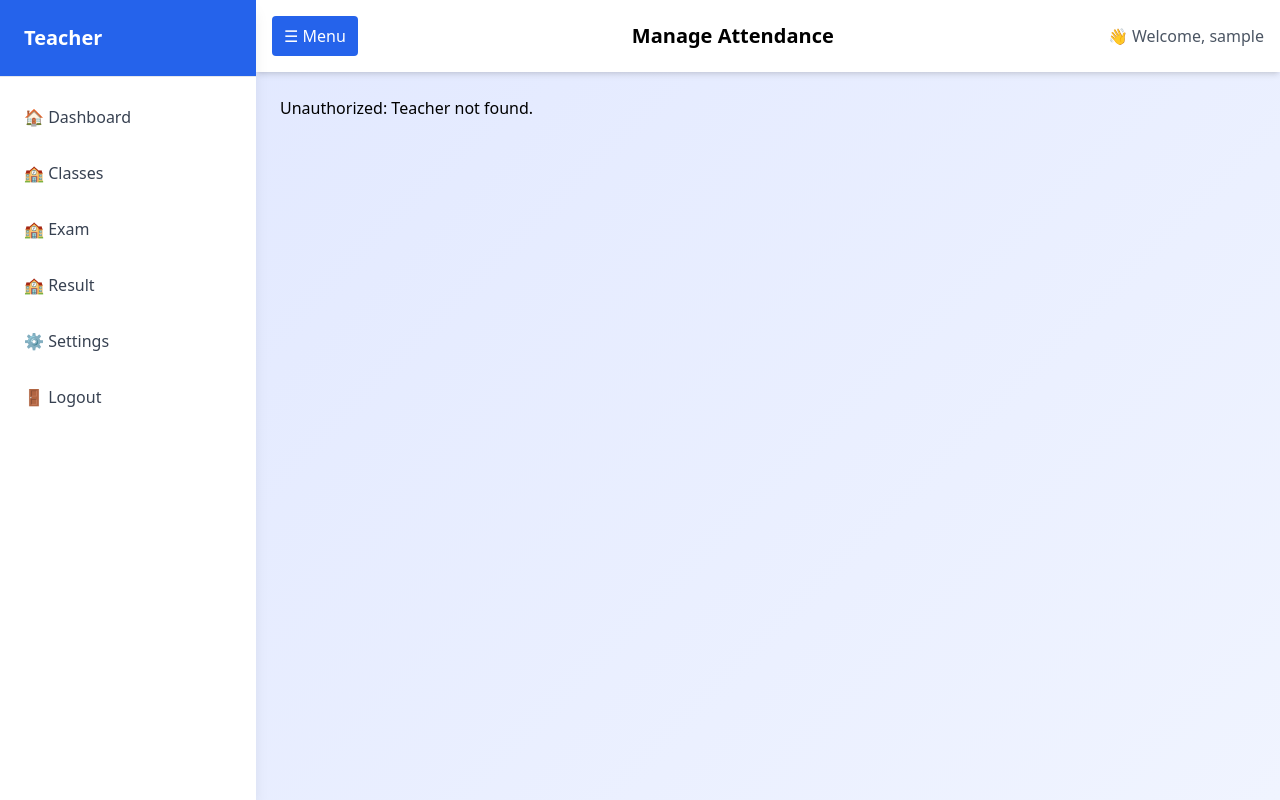
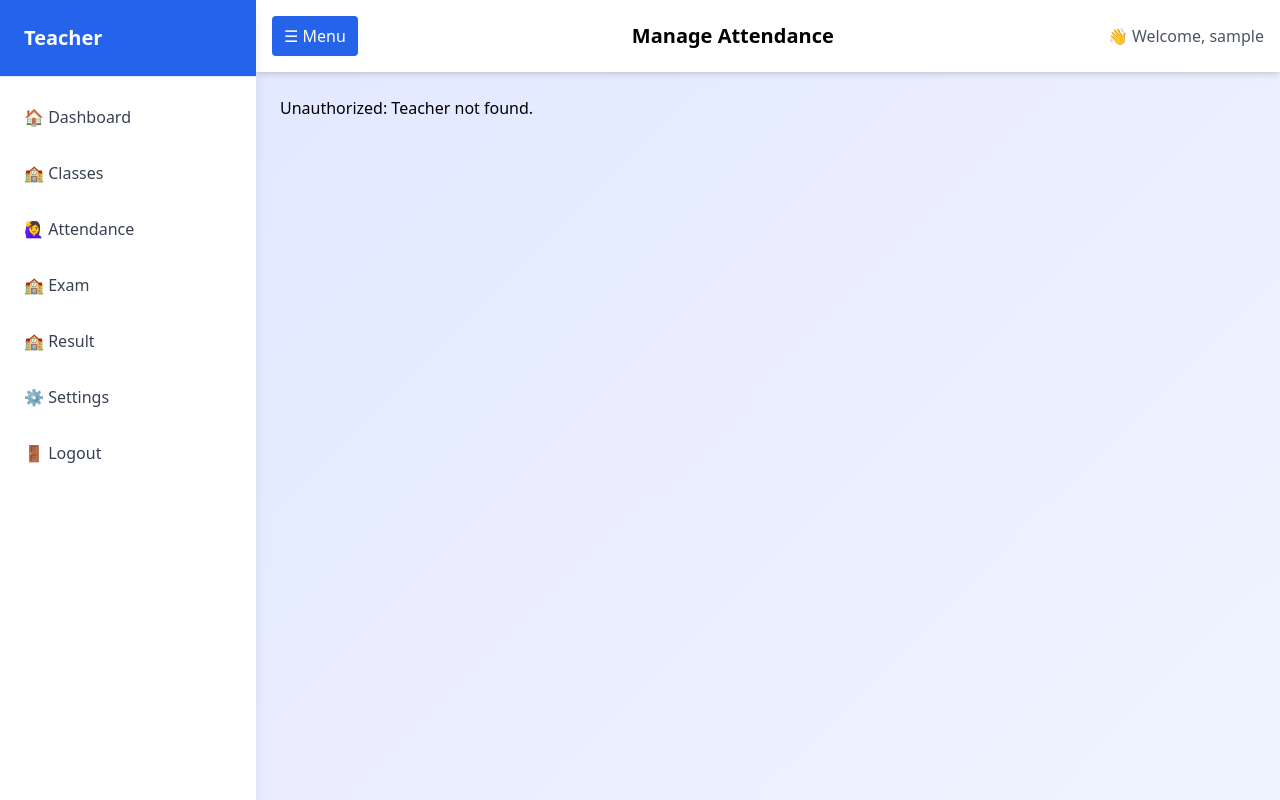
Before and after one commit to Sushil9863/school_management_system, a PHP site: page /shikshalaya/teacher/manage_attendance.php in a window 1280 px wide. Run offline with PHP 8.4, Linux system fonts and the light colour scheme; the visitor is signed in with stand-in values (Sample User, id 1); data that the repository does not hold is empty; some libraries are stand-ins or nearby versions.

Commit message:
teacher layout modify

```diff
--- a/partials/layout_teacher.php
+++ b/partials/layout_teacher.php
@@ -42,6 +42,8 @@
               Dashboard</a></li>
           <li><a href="<?= BASE_URL ?>/teacher/view_classes.php" class="block px-6 py-3 hover:bg-gray-200">🏫
               Classes</a></li>
+          <li><a href="<?= BASE_URL ?>/teacher/manage_attendance.php" class="block px-6 py-3 hover:bg-gray-200">🙋‍♀️
+              Attendance</a></li>
           <li><a href="<?= BASE_URL ?>/teacher/view_exams.php" class="block px-6 py-3 hover:bg-gray-200">🏫 Exam</a>
           </li>
           <li><a href="<?= BASE_URL ?>/teacher/view_results.php" class="block px-6 py-3 hover:bg-gray-200">🏫 Result</a>
```
